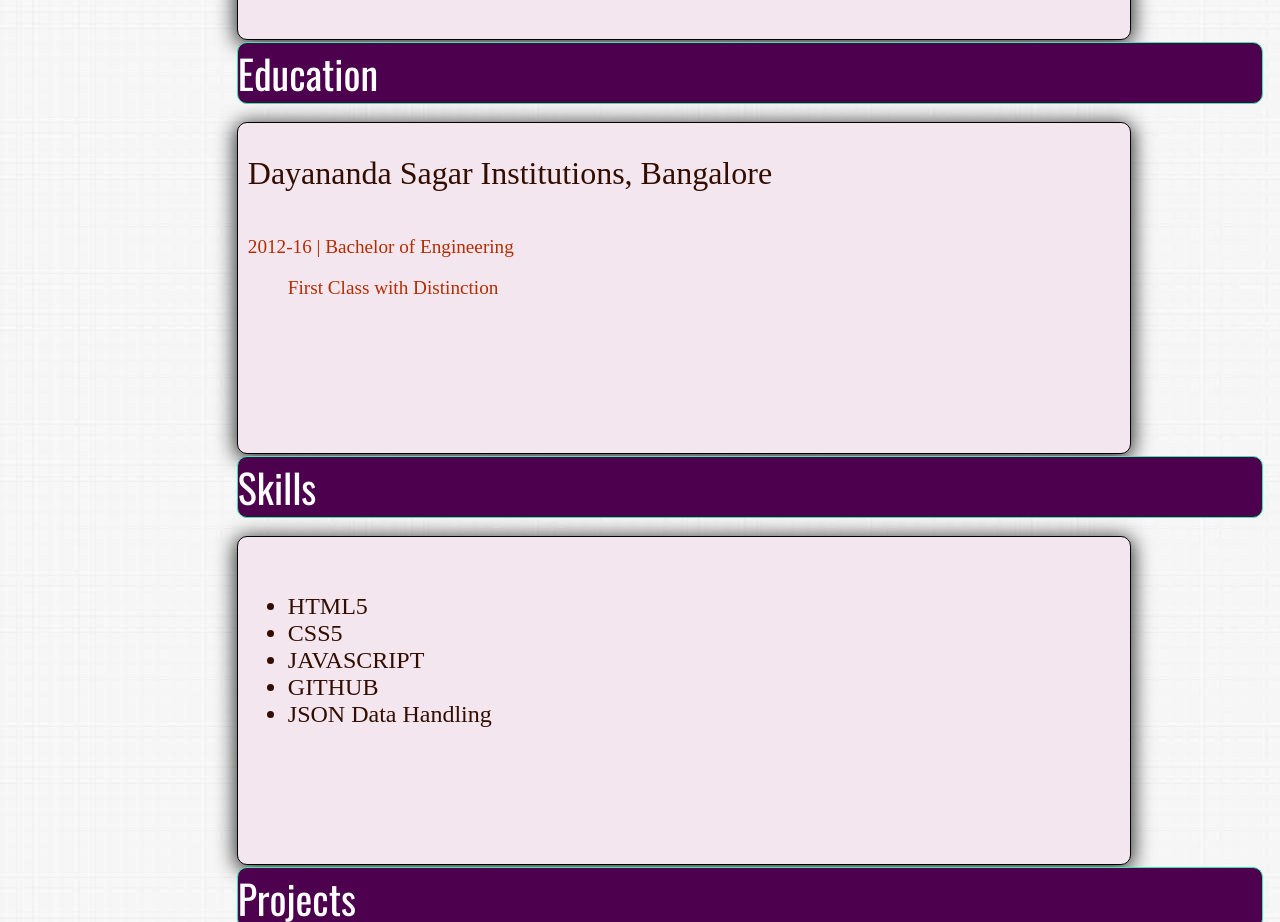
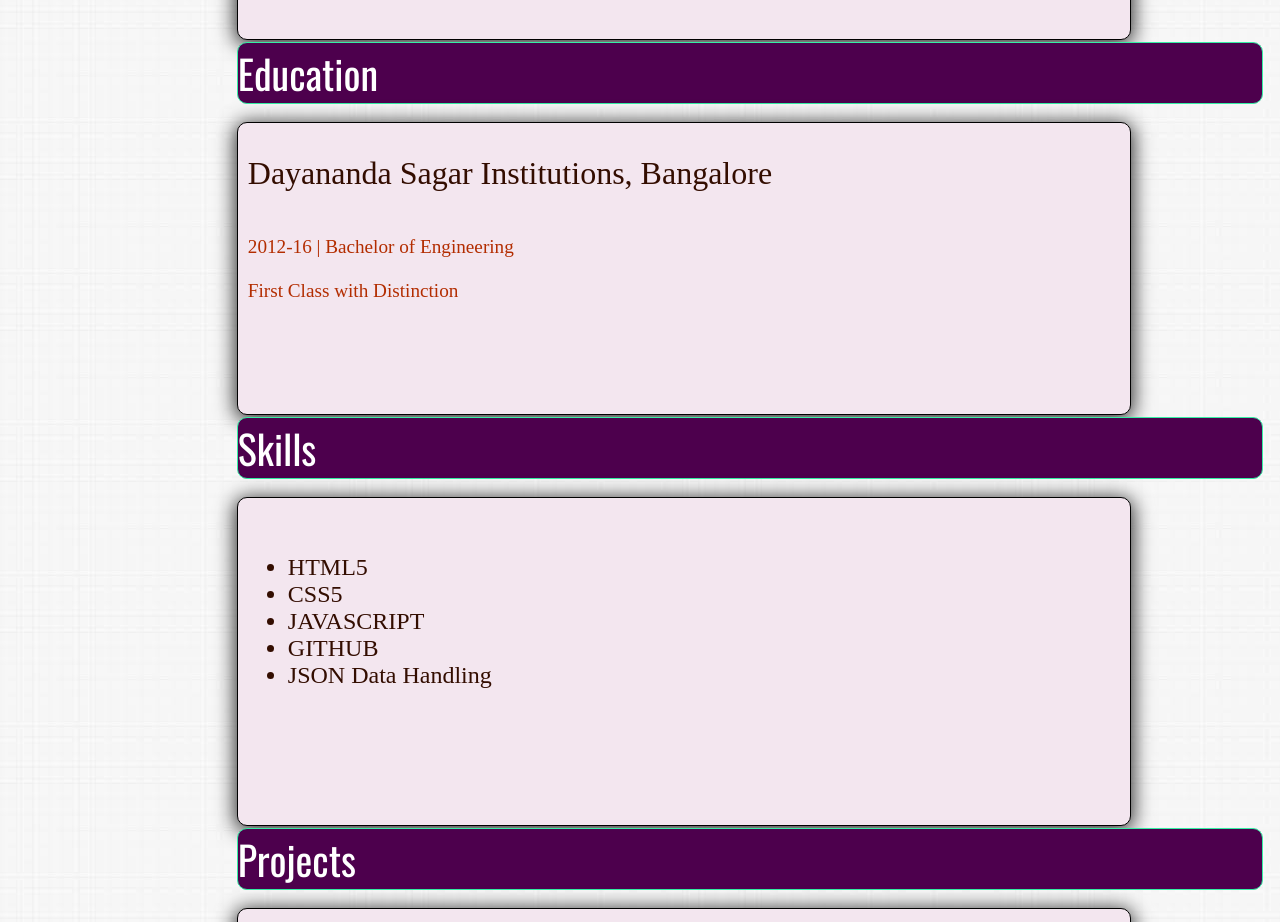
Before and after one commit to Sanidh/Portfolio, a plain HTML site: page index.html in a window 1280 px wide. Shown: the part 1680-2602 px from the top of the page. Drawn offline with nearby package versions, Linux system fonts and the light colour scheme.

Commit message:
modifications done

```diff
--- a/index.html
+++ b/index.html
@@ -73,9 +73,9 @@
                 <div class="head" id="education">Education</div><br>
                 <div class="menu-banner">
                     <br><font color="#330d00" size="6vw">Dayananda Sagar Institutions, Bangalore</font><br><br>
-                    2012-16 | Bachelor of Engineering
+                    2012-16 | Bachelor of Engineering<br><br>
 
-                    &nbsp; <ul>First Class with Distinction</ul><br>
+                    First Class with Distinction<br>
                 </div>
             </div>
         </div>
```
